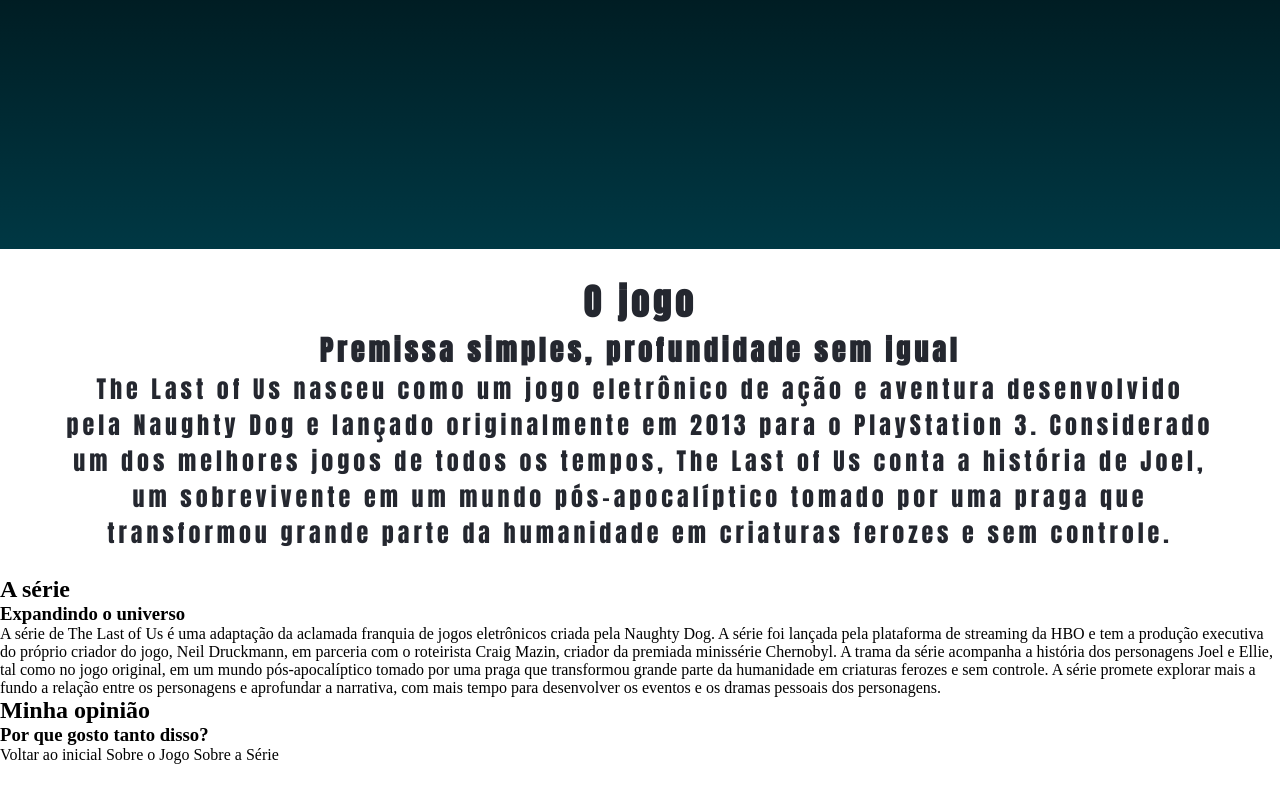
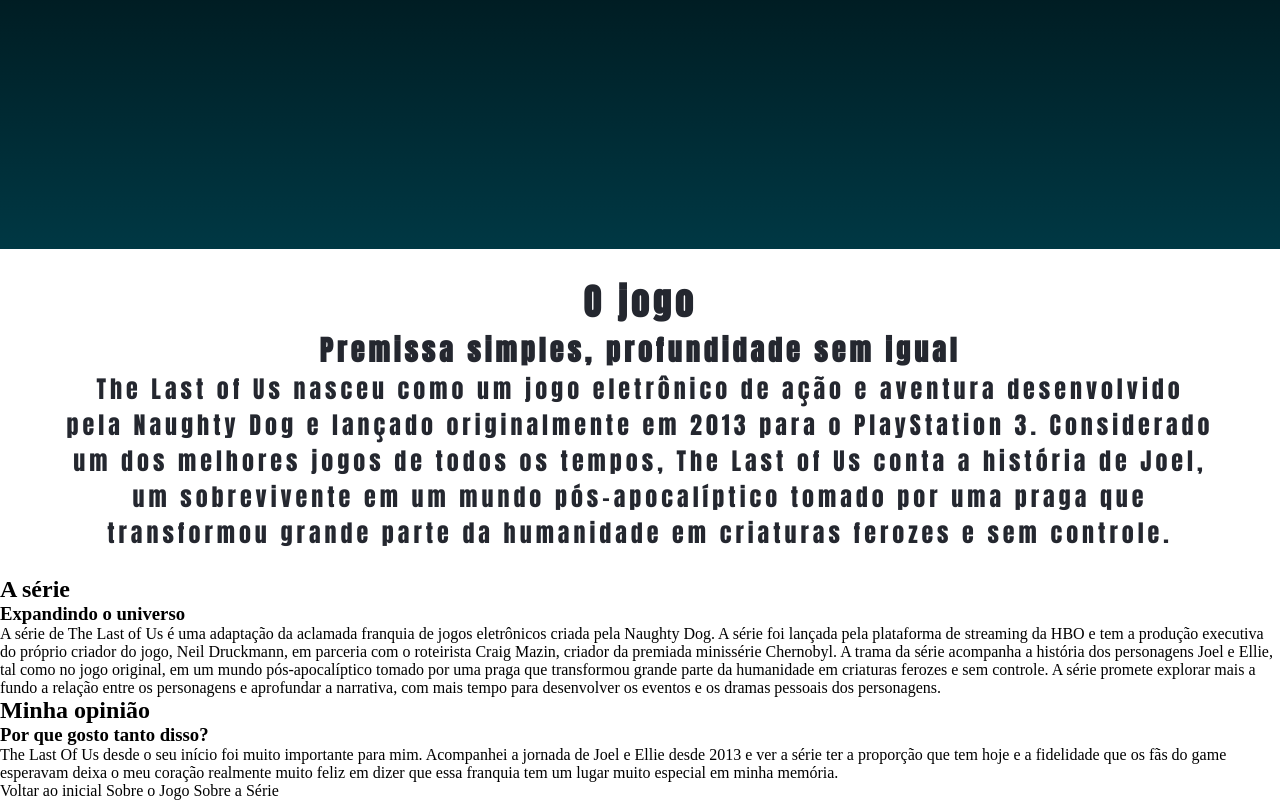
Before and after one commit to OTrigo/tlouSite, a website: page index.html in a window 1280 px wide. Shown: the part 551-1351 px from the top of the page. Before the commit the page ends 1315 px from the top, so only its background shows below. Drawn offline with Linux system fonts and the light colour scheme.

Commit message:
Texto sobre minha experiência

```diff
--- a/index.html
+++ b/index.html
@@ -46,7 +46,7 @@
             <h2>Minha opinião</h2>
             <h3>Por que gosto tanto disso?</h3>
             <div class="sectionAbout" id="aboutMe">
-                <p></p>
+                <p>The Last Of Us desde o seu início foi muito importante para mim. Acompanhei a jornada de Joel e Ellie desde 2013 e ver a série ter a proporção que tem hoje e a fidelidade que os fãs do game esperavam deixa o meu coração realmente muito feliz em dizer que essa franquia tem um lugar muito especial em minha memória.</p>
             </div>
         </div>
     </main>
```
